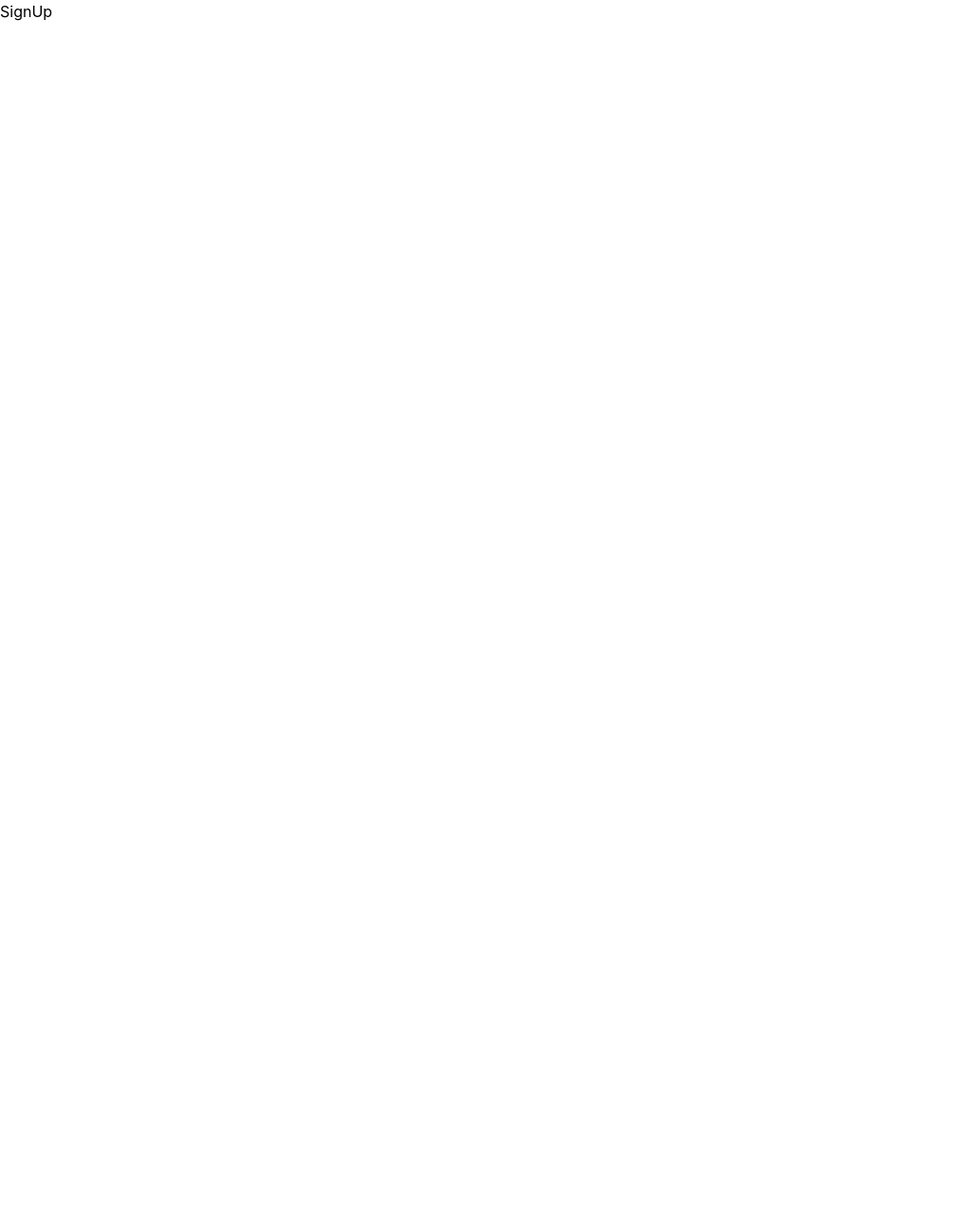
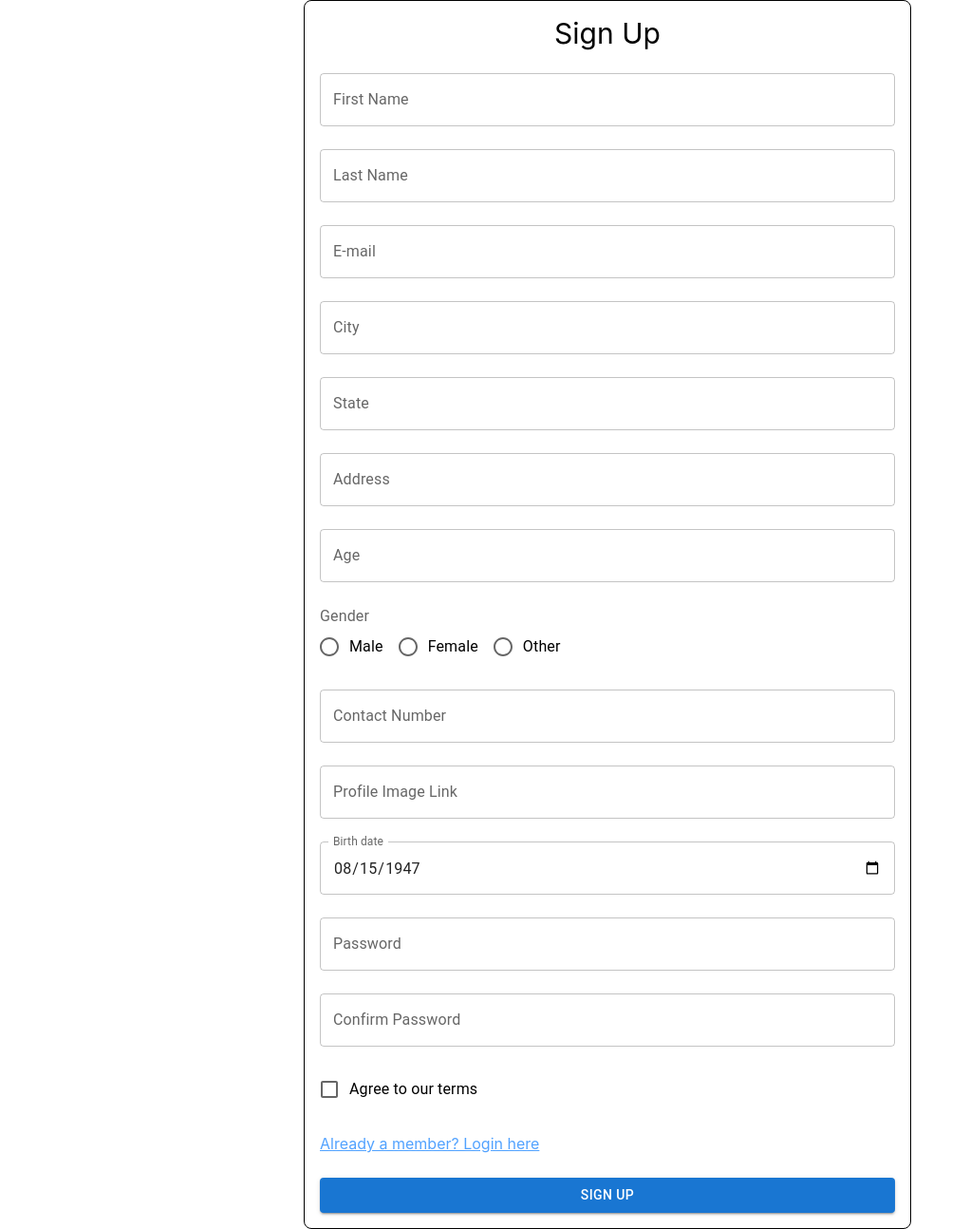
Before and after one commit to krutarth-pipaliya-simform/Practical-7-Form, a React (Vite) app: page /signup in a window 1280 px wide. Shown: the whole page at 95% size, without its empty margins (0-1022 px from the left). Before the commit the page ends 800 px from the top, so only its background shows below. Built offline with nearby package versions, Linux system fonts and the light colour scheme.

Commit message:
feat: complete the login form

```diff
--- a/src/pages/SignUp.tsx
+++ b/src/pages/SignUp.tsx
@@ -1,3 +1,159 @@
+import { useForm } from "react-hook-form";
+
+import TextField from "@mui/material/TextField";
+import Radio from "@mui/material/Radio";
+import RadioGroup from "@mui/material/RadioGroup";
+import FormControlLabel from "@mui/material/FormControlLabel";
+import FormControl from "@mui/material/FormControl";
+import FormLabel from "@mui/material/FormLabel";
+import Button from "@mui/material/Button";
+import Checkbox from "@mui/material/Checkbox";
+import { zodResolver } from "@hookform/resolvers/zod";
+
+import { signUpSchema, type SignupFormDataType } from "../schema/signUpSchema";
+import { Link } from "react-router-dom";
+
 export const SignUp = () => {
-    return <div>SignUp</div>;
+    const {
+        register,
+        handleSubmit,
+        formState: { errors },
+    } = useForm<SignupFormDataType>({
+        resolver: zodResolver(signUpSchema),
+        defaultValues: { birthDate: "1947-08-15" },
+    });
+
+    return (
+        <form
+            onSubmit={handleSubmit((data) => {
+                localStorage.setItem("signUpData", JSON.stringify(data));
+            })}
+            className="p-4 mx-auto max-w-1/2 flex flex-col gap-6 border rounded-lg"
+        >
+            <h1 className="text-3xl text-center">Sign Up</h1>
+
+            <TextField
+                id="firstName"
+                label="First Name"
+                variant="outlined"
+                {...register("firstName")}
+            />
+            {errors.firstName && <p className="text-red-500">{errors.firstName.message}</p>}
+
+            <TextField
+                id="lastName"
+                label="Last Name"
+                variant="outlined"
+                {...register("lastName")}
+            />
+            {errors.lastName && <p className="text-red-500">{errors.lastName.message}</p>}
+
+            <TextField id="email" label="E-mail" variant="outlined" {...register("email")} />
+            {errors.email && <p className="text-red-500">{errors.email.message}</p>}
+
+            <TextField id="city" label="City" variant="outlined" {...register("city")} />
+            {errors.city && <p className="text-red-500">{errors.city.message}</p>}
+
+            <TextField id="state" label="State" variant="outlined" {...register("state")} />
+            {errors.state && <p className="text-red-500">{errors.state.message}</p>}
+
+            <TextField id="address" label="Address" variant="outlined" {...register("address")} />
+            {errors.address && <p className="text-red-500">{errors.address.message}</p>}
+
+            <TextField id="age" label="Age" type="number" variant="outlined" {...register("age")} />
+            {errors.age && <p className="text-red-500">{errors.age.message}</p>}
+
+            <FormControl>
+                <FormLabel>Gender</FormLabel>
+                <RadioGroup row>
+                    <FormControlLabel
+                        name="gender"
+                        value="male"
+                        control={<Radio {...register("gender")} />}
+                        label="Male"
+                    />
+                    <FormControlLabel
+                        name="gender"
+                        value="female"
+                        control={<Radio {...register("gender")} />}
+                        label="Female"
+                    />
+                    <FormControlLabel
+                        name="gender"
+                        value="other"
+                        control={<Radio {...register("gender")} />}
+                        label="Other"
+                    />
+                </RadioGroup>
+            </FormControl>
+            {errors.gender && <p className="text-red-500">{errors.gender.message}</p>}
+
+            <TextField
+                id="contactNumber"
+                label="Contact Number"
+                type="number"
+                variant="outlined"
+                {...register("contactNumber")}
+            />
+            {errors.contactNumber && <p className="text-red-500">{errors.contactNumber.message}</p>}
+
+            <TextField
+                id="profileImageLink"
+                label="Profile Image Link"
+                type="text"
+                variant="outlined"
+                {...register("profileImageLink")}
+            />
+            {errors.profileImageLink && (
+                <p className="text-red-500">{errors.profileImageLink.message}</p>
+            )}
+
+            <TextField
+                id="birthDate"
+                label="Birth date"
+                type="date"
+                variant="outlined"
+                {...register("birthDate")}
+            />
+            {errors.profileImageLink && (
+                <p className="text-red-500">{errors.profileImageLink.message}</p>
+            )}
+
+            <TextField
+                id="password"
+                label="Password"
+                type="text"
+                variant="outlined"
+                {...register("password")}
+            />
+            {errors.password && <p className="text-red-500">{errors.password.message}</p>}
+
+            <TextField
+                id="confirmPassword"
+                label="Confirm Password"
+                type="text"
+                variant="outlined"
+                {...register("confirmPassword")}
+            />
+            {errors.confirmPassword && (
+                <p className="text-red-500">{errors.confirmPassword.message}</p>
+            )}
+
+            <FormControlLabel
+                control={<Checkbox {...register("agreeTerms")} />}
+                label="Agree to our terms"
+            />
+            {errors.agreeTerms && <p className="text-red-500">{errors.agreeTerms.message}</p>}
+
+            <Link to="/login" className="underline text-blue-400">
+                Already a member? Login here
+            </Link>
+
+            <Button type="submit" variant="contained">
+                Sign Up
+            </Button>
+        </form>
+    );
 };
+
+// "Already a member? Login here" link that redirects the users to Login page
--- a/src/schema/signUpSchema.ts
+++ b/src/schema/signUpSchema.ts
@@ -1,26 +1,34 @@
 import z from "zod";
 
-export const signUpSchema = z.object({
-    firstName: z.string(),
-    lastName: z.string(),
-    email: z.email(),
-    city: z.string(),
-    state: z.string(),
-    address: z.string(),
-    gender: z.enum(["male", "female"]),
-    contactNumber: z.string().length(10),
-    profileImageLink: z.url(),
+export const signUpSchema = z
+    .object({
+        firstName: z.string().min(1, { error: "Please fill this field" }),
+        lastName: z.string().min(1, { error: "Please fill this field" }),
+        email: z.email({ error: "Please enter a valid email" }),
+        city: z.string().min(1, { error: "Please fill this field" }),
+        state: z.string().min(1, { error: "Please fill this field" }),
+        address: z.string().min(1, { error: "Please fill this field" }),
+        age: z.string().min(1, { error: "Please fill this field" }),
+        gender: z.enum(["male", "female", "other"], { error: "Please select the gender" }),
+        contactNumber: z.string().length(10, { error: "Number should be exactly 10 numbers long" }),
+        profileImageLink: z.url({ error: "Please enter a valid URL" }),
         birthDate: z.string(),
         password: z
             .string()
-        .min(8, { message: "Password must be at least 8 characters long." })
-        .max(32, { message: "Password cannot exceed 32 characters." })
-        .regex(/[A-Z]/, { message: "Password must contain at least one uppercase letter." })
-        .regex(/[a-z]/, { message: "Password must contain at least one lowercase letter." })
-        .regex(/[0-9]/, { message: "Password must contain at least one number." })
+            .min(8, { error: "Password must be at least 8 characters long." })
+            .max(32, { error: "Password cannot exceed 32 characters." })
+            .regex(/[A-Z]/, { error: "Password must contain at least one uppercase letter." })
+            .regex(/[a-z]/, { error: "Password must contain at least one lowercase letter." })
+            .regex(/[0-9]/, { error: "Password must contain at least one number." })
             .regex(/[^A-Za-z0-9]/, {
-            message: "Password must contain at least one special character.",
+                error: "Password must contain at least one special character.",
             }),
+        confirmPassword: z.string(),
+        agreeTerms: z.literal(true, { error: "Please agree to our terms" }),
+    })
+    .refine((data) => data.confirmPassword === data.password, {
+        error: "Both passwords should match",
+        path: ["confirmPassword"],
     });
 
 export type SignupFormDataType = z.infer<typeof signUpSchema>;
```
Lines whose indentation alone changed are shown as unchanged.
